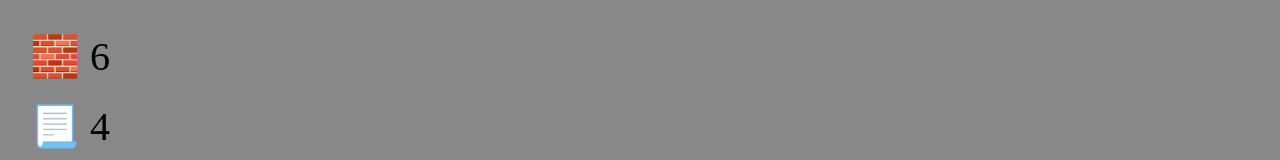
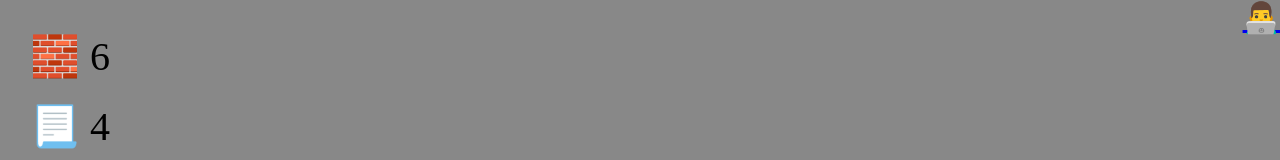
Before and after one commit to lewdev/rock-paper-scissors-battle, a website: page src/index.html in a window 1280 px wide. Shown: the top 160 px of the page. Drawn offline with Linux system fonts and the light colour scheme.

Commit message:
Add link to Source Code.

```diff
--- a/src/index.html
+++ b/src/index.html
@@ -43,6 +43,7 @@
 </head>
 <body>
 <canvas id=a></canvas>
+<div style="position:absolute;right:0;top:0;font-size:30px;"><a href="https://github.com/lewdev/rock-paper-scissors-battle" title="Source Code available on Github!">👨‍💻</a></div>
 <script type="text/javascript" src=script.min.js></script>
 <!-- <script type="text/javascript" src=script.js></script> -->
 </body>
```
Also changed, not shown: README.md.
